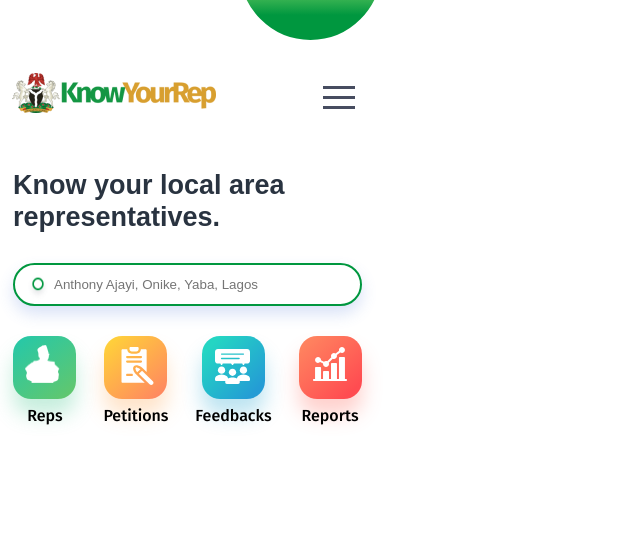
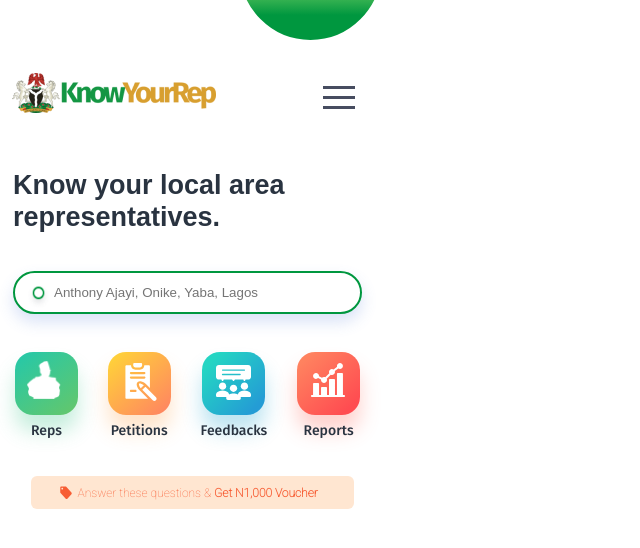
Before and after one commit to samsonsanusi/know-your-rep-, a React (Create React App) app: page / in a window 1280 px wide. Shown: the top 548 px of the page, without its empty margins (0-640 px from the left). Built offline with nearby package versions, Linux system fonts and the light colour scheme.

Commit message:
worked on the question tag section

```diff
--- a/public/index.html
+++ b/public/index.html
@@ -10,6 +10,7 @@
       content="Web site created using create-react-app"
     />
     <link href="https://fonts.googleapis.com/css2?family=Fira+Sans:wght@500;700&display=swap" rel="stylesheet">
+    <link href="https://fonts.googleapis.com/css2?family=Fira+Sans:wght@500;700&family=Roboto:wght@100&display=swap" rel="stylesheet">
     <link rel="apple-touch-icon" href="%PUBLIC_URL%/logo192.png" />
     <!--
       manifest.json provides metadata used when your web app is installed on a
--- a/src/homePage/index.jsx
+++ b/src/homePage/index.jsx
@@ -7,6 +7,7 @@ import Oval from "../assets/icons/Oval.png";
 import Vector from "../assets/icons/Vector.svg";
 import Group from "../assets/icons/Group.svg";
 import statistics from "../assets/icons/statistics.svg";
+import local_offer_material from "../assets/icons/local_offer_material.svg";
 function Homepage(){
     const [isOpen, setOpen] = useState(false)
 
@@ -67,6 +68,12 @@ function Homepage(){
                     <h5 className="text">Reports</h5>
                 </div>
             </div>
+            <div className="question_section">
+                <div className="question_background">
+                    <img className="lock" src={local_offer_material}/>
+                    <p className="para_question">Answer these questions & <span>Get N1,000 Voucher</span></p>
+                </div>
+            </div>
         </div>
     )
 }
--- a/src/homePage/style.css
+++ b/src/homePage/style.css
@@ -30,7 +30,7 @@
 
 }
 .search_section{
-    margin-top:30px;
+    margin-top:38px;
 }
 .main_header{
     color:#293340;
@@ -55,15 +55,15 @@
 }
 .search_icon{
     margin-left: -21rem;
-    margin-top: 11px;
-    width: 24px;
+    margin-top: 12px;
+    width: 25px;
     height: 27px;
 }
 .features_section{
     display:flex;
     justify-content:space-around;
     flex-flow:nowrap;
-    margin-top:30px;
+    margin-top:38px;
 }
 .icon{
     width:20px;
@@ -113,4 +113,34 @@
 }
 .text{
     margin-top:9px;
+    color:#293340;
+    font-size: 14px;
+    font-weight:500;
 }
+.question_section{
+    display:flex;
+    background: #FFE6D1;
+    width:323px;
+    border-radius: 6px;
+    margin-top: 38px;
+    margin-left: 31px;
+    height: 33px;
+}
+.question_background{
+    display: flex;
+    justify-content: center;
+    align-items: center;
+    padding-left:29px;
+}
+.para_question{
+    color: #F75D34;
+    font-size: 12px;
+    padding-left: 0px;
+}
+.lock{
+    margin-right: 5px;
+    width:12.48px;
+}
+span{
+    font-weight:bold;
+}
--- a/src/index.scss
+++ b/src/index.scss
@@ -6,3 +6,6 @@ body{
     overflow-x:hidden;
     font-family: 'Fira Sans', sans-serif;
 }
+.para_question{
+    font-family: 'Roboto', sans-serif;
+}
```
Also changed, not shown: src/assets/icons/local_offer_material.svg (added).
